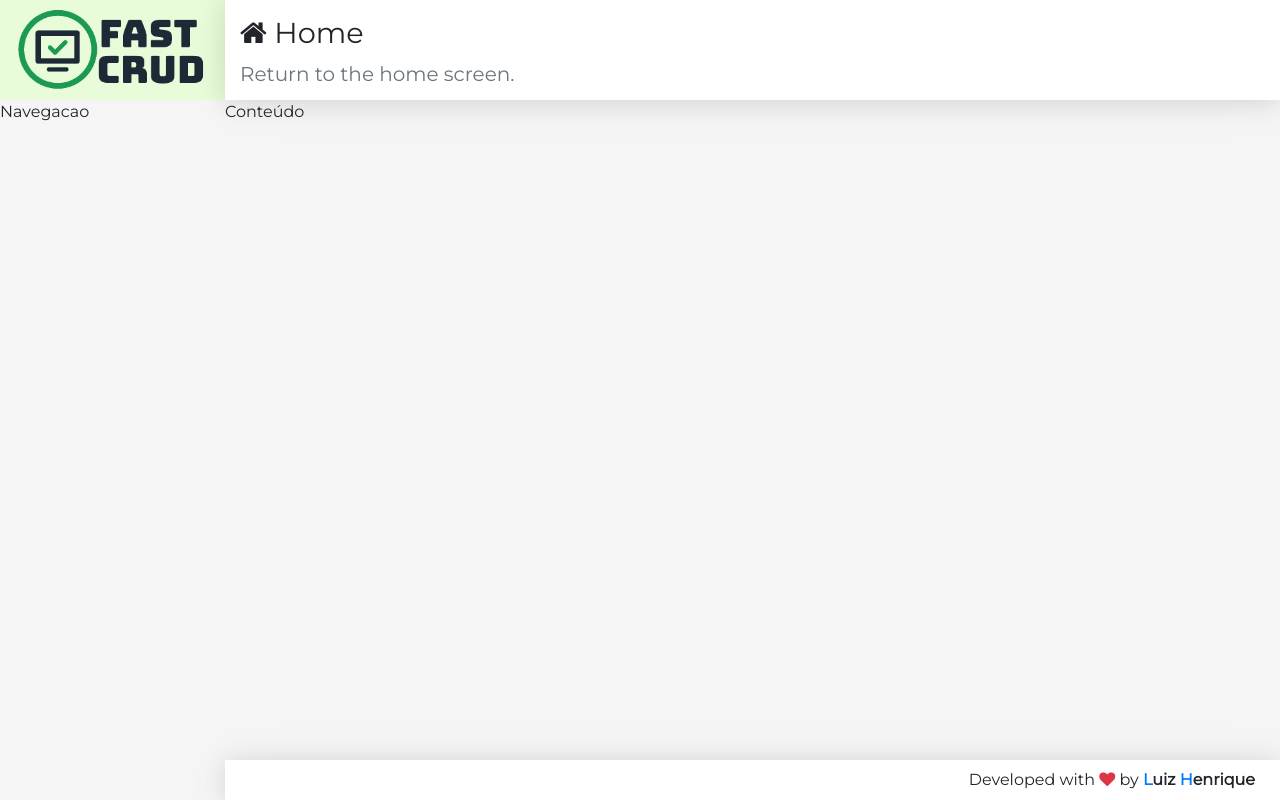
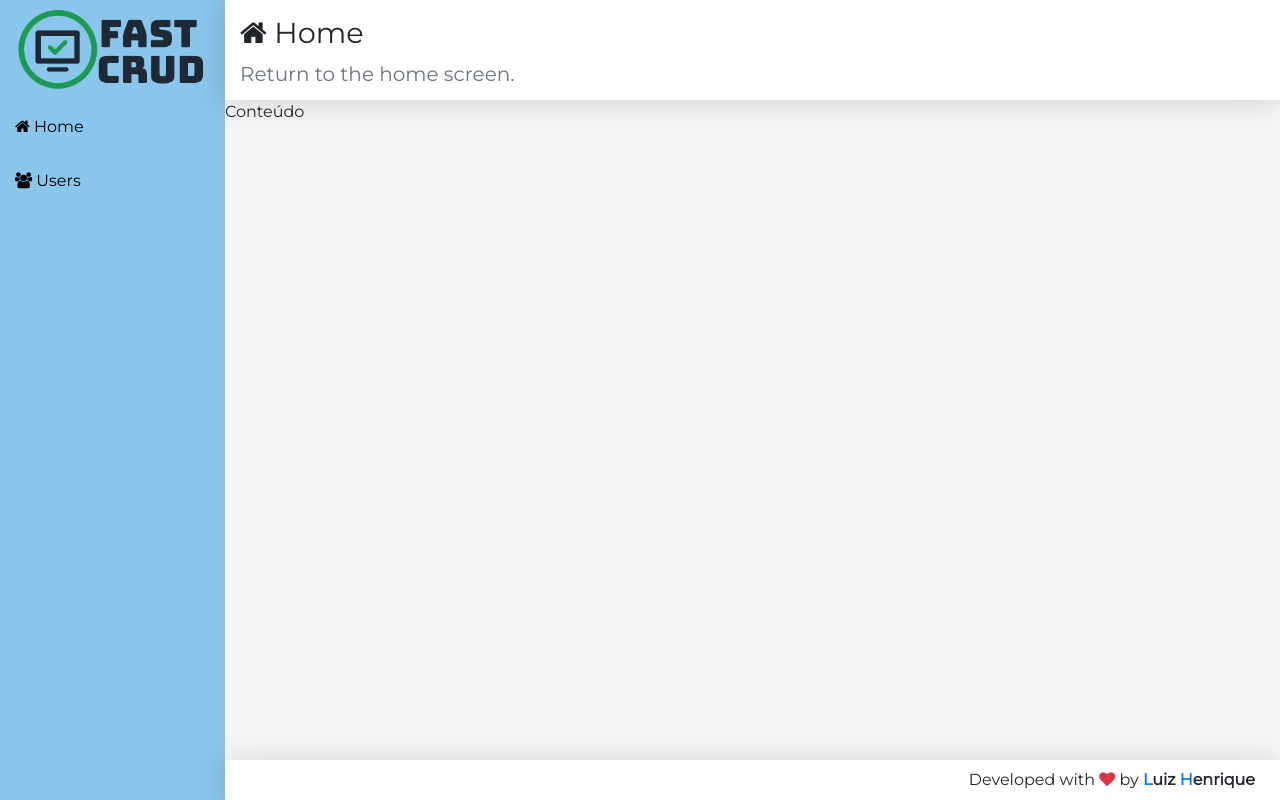
Before and after one commit to creulol/CadastroUsuarios-react-frontend, a React (Create React App) app: page / in a window 1280 px wide. Built offline with nearby package versions, Linux system fonts and the light colour scheme.

Commit message:
v0.6 Added Simple Navigation area

```diff
--- a/src/components/template/Nav.css
+++ b/src/components/template/Nav.css
@@ -0,0 +1,18 @@
+aside.menu-area{
+    background-color: var(--bg-green);
+    box-shadow:
+        2px 0 10px 0 rgba(0,0,0,0.12)
+        2px 0 15px 0 rgba(0,0,0,0.09)
+}
+
+.menu a {
+    display: block;
+    text-decoration: none;
+    color: black;
+    padding: 15px;
+    font-weight: 300;
+}
+
+.menu a:hover {
+    background: linear-gradient(135deg, rgb(138, 197, 236) 40%, #1D2936 100%);
+}
--- a/src/components/template/Nav.jsx
+++ b/src/components/template/Nav.jsx
@@ -3,5 +3,13 @@
 
 export default props =>
     <aside className="menu-area">
-        Navegacao
+        <nav className="menu">
+            {/* Refatorar para NavItem Component*/}
+            <a href="#/">
+                <i className="fa fa-home"></i> Home
+            </a>
+            <a href="#/users">
+                <i className="fa fa-users"></i> Users
+            </a>
+        </nav>
     </aside>
--- a/src/main/App.css
+++ b/src/main/App.css
@@ -1,5 +1,5 @@
 :root{
-    --bg-green: rgb(232, 252, 218);
+    --bg-green: rgb(138, 197, 236);
     --header-height: 100px;
     --aside-width: 225px;
     --footer-height: 40px;
```
